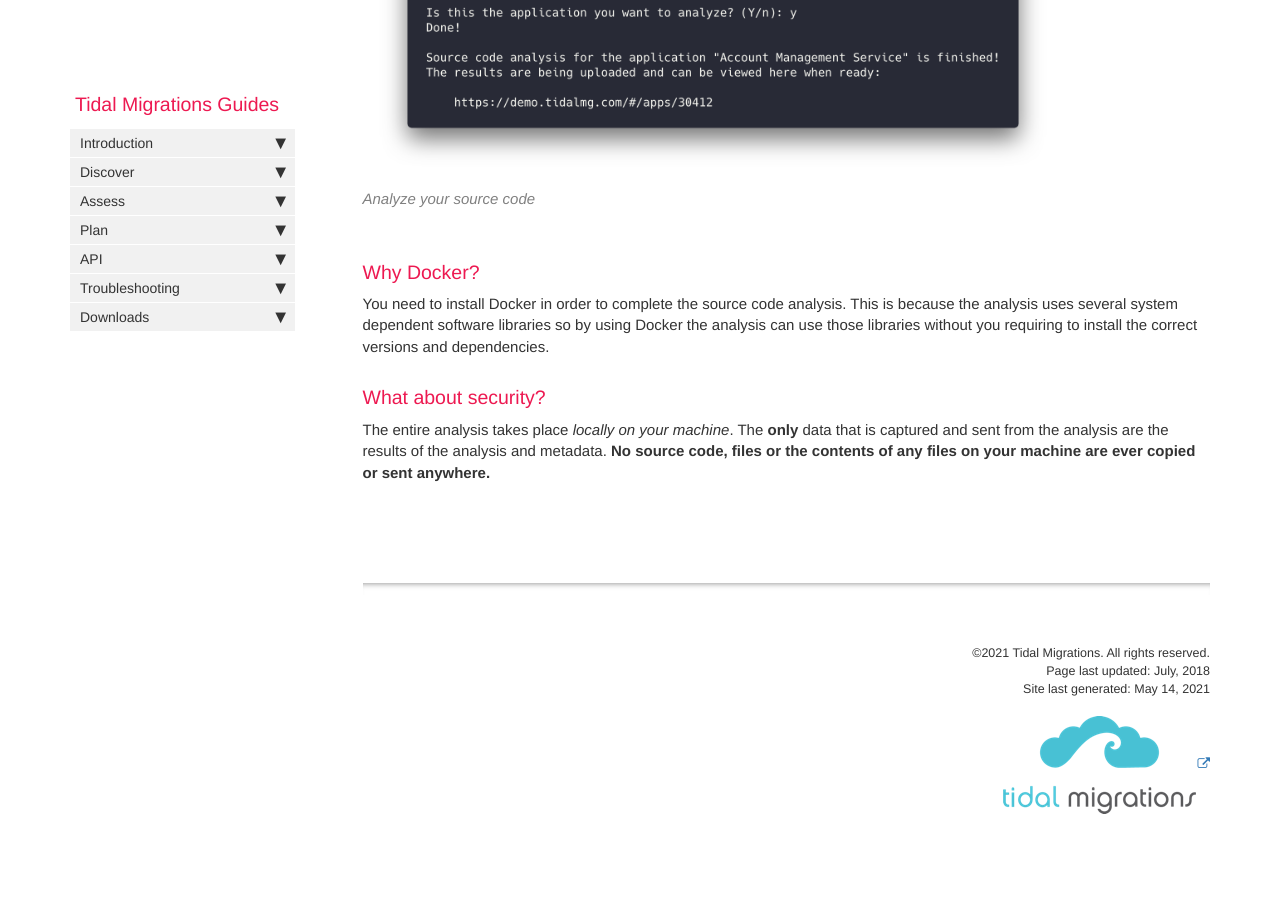
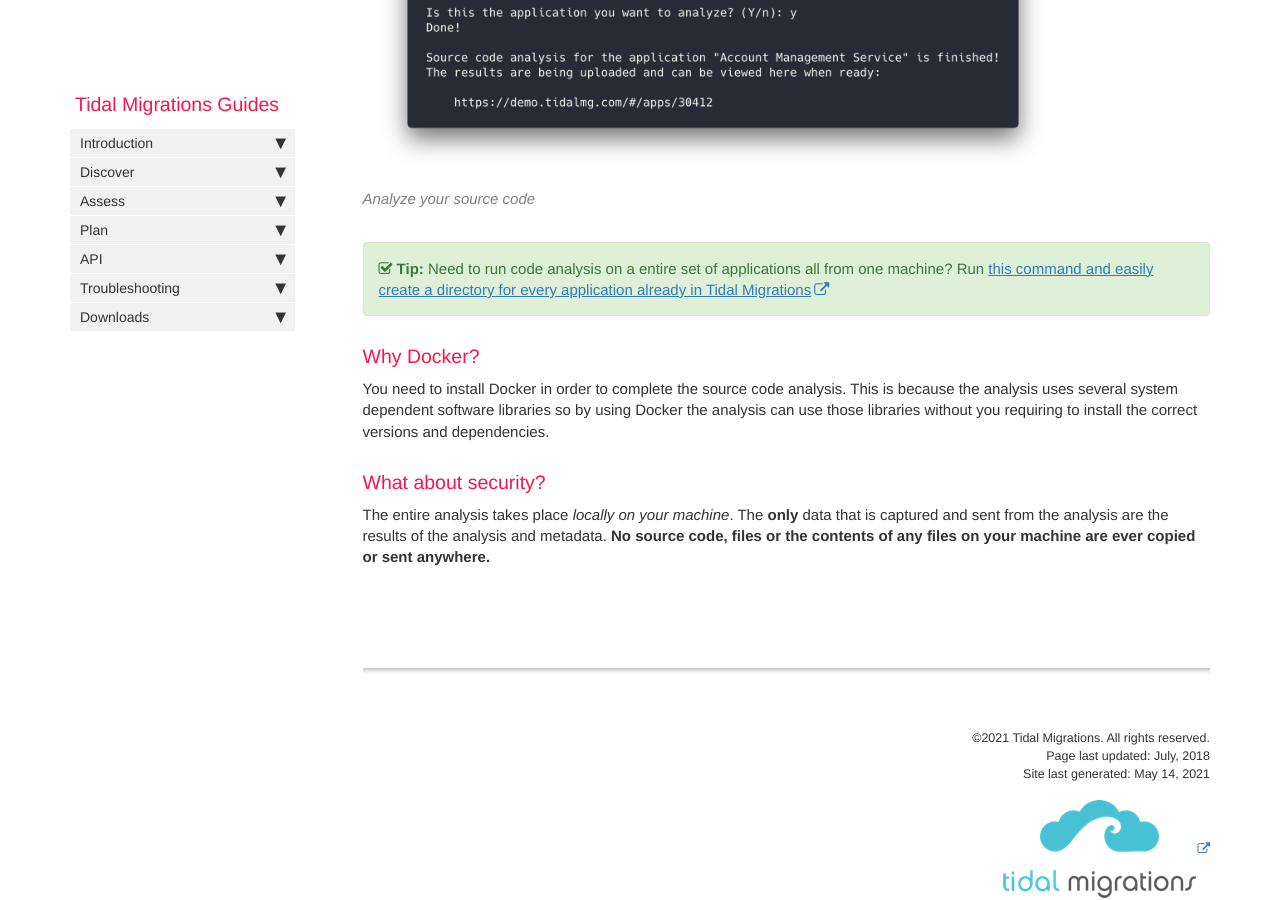
Before and after one commit to tidalmigrations/tidalmigrations.github.io, a Jekyll site: the page built from pages/tidal tools/sourcecode.md, in a window 1280 px wide and 900 px high, scrolled down 2184 px. Built offline with Jekyll 4.4.1, drawn with Linux system fonts in a browser that asks for light colours; nearby versions of some CDN libraries; comment, search, counter and statistics services are not loaded.

Commit message:
Add tip to link to command for creating directories

```diff
--- a/pages/tidal tools/sourcecode.md
+++ b/pages/tidal tools/sourcecode.md
@@ -71,6 +71,8 @@ Try it out!
 
 {% include image.html file="source_code_analyze.png" caption="Analyze your source code" %}
 
+{% include tip.html content="Need to run code analysis on a entire set of applications all from one machine? Run [this command and easily create a directory for every application already in Tidal Migrations](https://github.com/tidalmigrations/gists/blob/master/make_source_code_dirs.sh)" %}
+
 ### Why Docker?
 
 You need to install Docker in order to complete the source code analysis. This is because the analysis uses several system dependent software libraries so by using Docker the analysis can use those libraries without you requiring to install the correct versions and dependencies.
```
